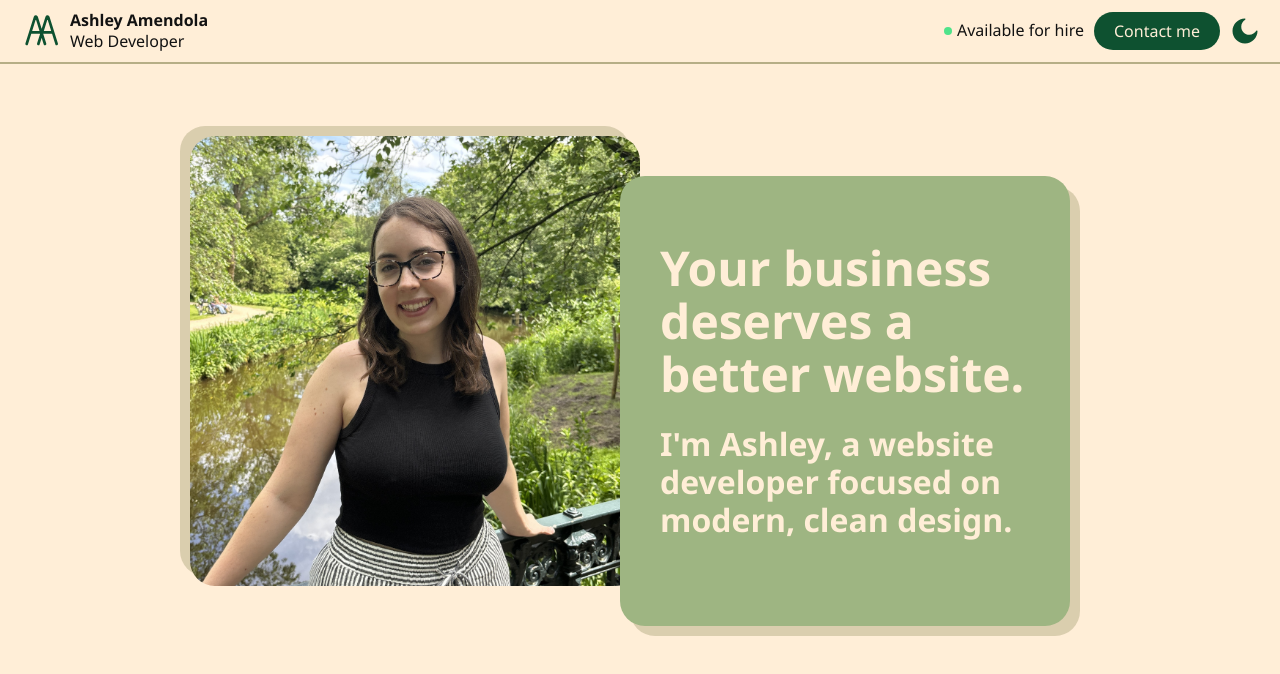
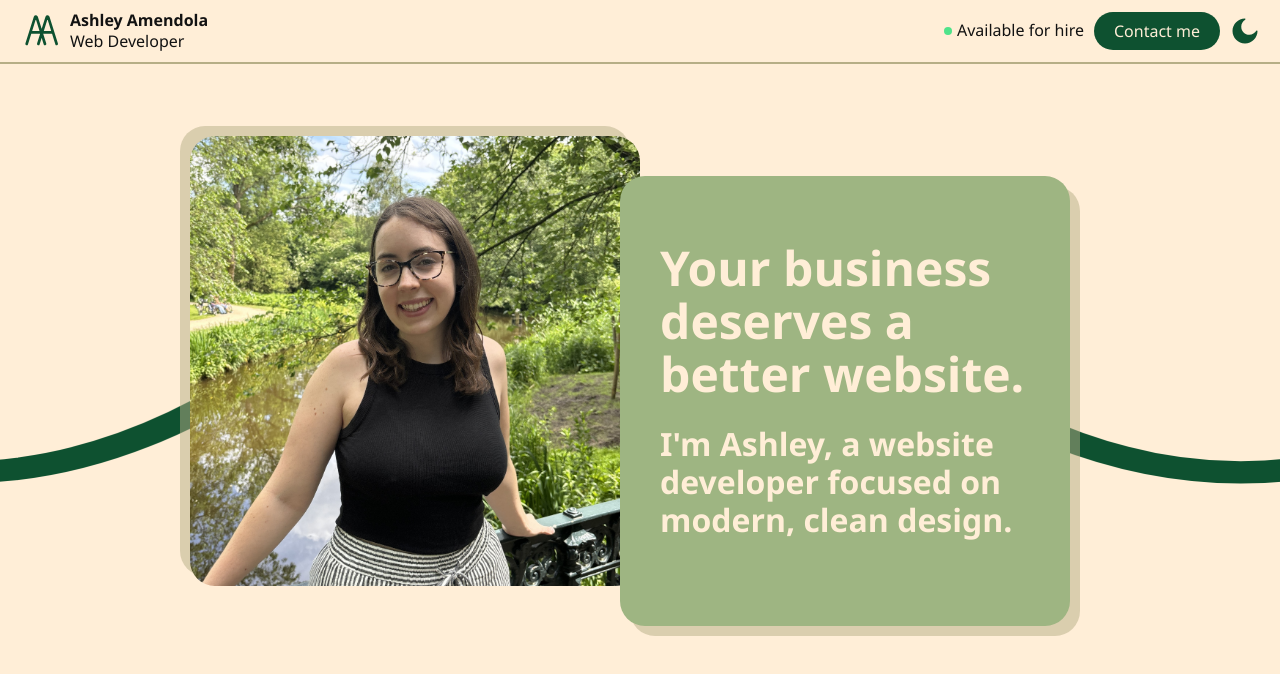
Before and after one commit to a-amendola/portfolio, a React (Vite) app: page / in a window 1280 px wide. Shown: the top 674 px of the page. Built offline with nearby package versions, Linux system fonts and the light colour scheme.

Commit message:
Waving line animation

```diff
--- a/src/pages/HomePage.jsx
+++ b/src/pages/HomePage.jsx
@@ -4,6 +4,25 @@ import ashleyImage from '../assets/ashley.JPG'
 export function HomePage() {
     return (
         <section className="home-page flex">
+            <div className="wave-container">
+                <svg
+                    className="wave-background"
+                    xmlns="http://www.w3.org/2000/svg"
+                    viewBox="0 0 3600 800"
+                    preserveAspectRatio="none"
+                >
+                    <path
+                        d="M0,400 C200,200 400,200 600,400 C800,600 1000,600 1200,400 C1400,200 1600,200 1800,400 C2000,600 2200,600 2400,400 C2600,200 2800,200 3000,400 C3200,600 3400,600 3600,400"
+                        fill="none"
+                        stroke="var(--primary)"
+                        strokeWidth="30"
+                        strokeLinecap="round"
+                        strokeLinejoin="round"
+                        opacity="1"
+                    />
+                </svg>
+            </div>
+
             <div className="hero flex">
                 <div className="hero-left">
                     <img src={ashleyImage} alt="Ashley" />
--- a/src/pages/homepage.css
+++ b/src/pages/homepage.css
@@ -1,12 +1,18 @@
+.home-page {
+    position: relative;
+    overflow: hidden;
+}
+
 .hero {
     max-width: 900px;
     justify-content: center;
     align-items: center;
+    position: relative;
+    z-index: 1;
 }
 
 .hero-left {
     width: 50%;
-    /* padding: 30px; */
 }
 
 .hero-left img {
@@ -43,3 +49,31 @@
 .hero-right h2 {
     font-size: 2rem;
 }
+
+.wave-container {
+    position: absolute;
+    top: 0;
+    left: 0;
+    width: 100%;
+    height: 100%;
+    z-index: 0;
+    pointer-events: none;
+}
+
+.wave-background {
+    position: absolute;
+    width: 300%;
+    left: -100%;
+    height: 100%;
+    animation: wave 25s linear infinite;
+    max-width: unset;
+}
+
+@keyframes wave {
+    0% {
+        transform: translateX(0);
+    }
+    100% {
+        transform: translateX(33.333%);
+    }
+}
```
